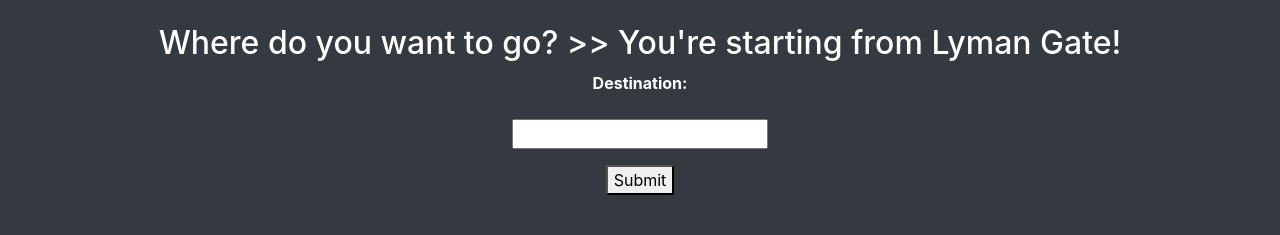
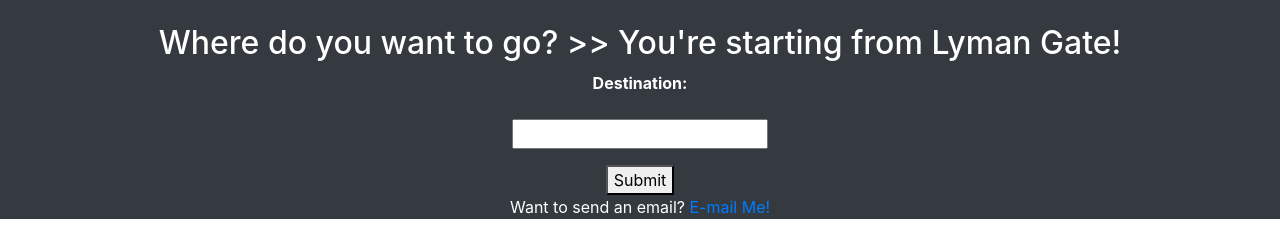
Before and after one commit to CrissyMichelle/In-processingQuestionnaire, a Flask app: page /resources in a window 1280 px wide. Shown: the part 730-965 px from the top of the page. Before the commit the page ends 925 px from the top, so only its background shows below. Run offline with Flask 2, Linux system fonts and the light colour scheme; some libraries are stand-ins or nearby versions.

Commit message:
Core function emailing data frame

```diff
--- a/app.py
+++ b/app.py
@@ -1,20 +1,22 @@
 from flask import Flask, session, render_template, redirect, flash, session, url_for, request, jsonify, current_app
 from flask_debugtoolbar import DebugToolbarExtension
+from flask_mail import Mail, Message
 from werkzeug.exceptions import Unauthorized
 from sqlalchemy.exc import IntegrityError, SQLAlchemyError
-from key import GOOGLE_MAPS_KEY
+from key import GOOGLE_MAPS_KEY, SQLALCHEMY_DATABASE_URI, MAIL_PASSWORD
 from models import db, connect_db, User, NewSoldier, Cadre, GainingUser, Messages
 from forms import ArrivalForm, CreateUserForm, LoginForm, EnterEndpointForm, GetDirectionsForm, CustomFieldParam, GainersForm, CadreForm, MessageForm
-import requests
-import logging, datetime, traceback, sys, pdb
+import logging, datetime, traceback, sys, pdb, requests, os
 from datetime import datetime
+import pandas as pd
+from openpyxl import Workbook
 
 logging.basicConfig(level=logging.INFO)
 
 
 app = Flask(__name__)
 
-# app.config['SQLALCHEMY_DATABASE_URI'] = 'postgres://kbymaecc:hmiBfUsgWuKYu7elxc_Pt1-etdxWo-Md@bubble.db.elephantsql.com/kbymaecc'
+# app.config['SQLALCHEMY_DATABASE_URI'] = SQLALCHEMY_DATABASE_URI
 app.config['SQLALCHEMY_DATABASE_URI'] = 'postgresql:///inprocessing'
 app.config['SQLALCHEMY_TRACK_MODIFICATIONS'] = False
 app.config['SQLALCHEMY_ECHO'] = True
@@ -22,6 +24,15 @@ app.config['SQLALCHEMY_ECHO'] = True
 app.config["SECRET_KEY"] = "psst420"
 app.config['DEBUG_TB_INTERCEPT_REDIRECTS'] = False
 debug = DebugToolbarExtension(app)
+
+app.config['MAIL_SERVER'] = '127.0.0.1'
+app.config['MAIL_PORT'] = '1025'
+app.config['MAIL_USERNAME'] = 'crissymichelle@proton.me'
+app.config['MAIL_PASSWORD'] = MAIL_PASSWORD
+app.config['MAIL_USE_TLS'] = True
+app.config['MAIL_USE_SSL'] = False
+
+mail = Mail(app)
 
 connect_db(app)
 db.create_all()
@@ -94,6 +105,44 @@ def login_form():
 
     return render_template("login.html", form=form)
 
+@app.route("/send_email")
+def send_email():
+    """Send email to logged in cadre member"""
+
+    if "username" not in session:
+        # raise Unauthorized()
+        return redirect("/register")
+
+    username = session['username']
+    cadre_user = User.query.filter(User.username == username).one()
+
+    if cadre_user.type == 'cadre' and cadre_user.cadre.role == 'OPS SGT':
+        cadre_member = cadre_user.email
+        # Retrieve data from incoming users in the User class
+        user_data = User.query.filter_by(type='incoming').all()
+        # Convert user data into a pandas data frame
+        user_df = pd.DataFrame([(user.email, user.rank, user.first_name, user.last_name,
+                                 user.phone_number, user.incoming.arrival_datetime) for user in user_data],
+                                 columns=['Email', 'Rank', 'First', 'Last', 'Phone', 'Arrival Date'])
+        # Create excel file
+        excel_path = 'user_data.xlsx'
+        user_df.to_excel(excel_path, index=False)
+    else:
+        flash("You are not authorized to use this button!")
+        return redirect("/directions")
+
+    msg = Message('Incoming REPLCo Personnel', sender='crissymichelle@proton.me', recipients=[cadre_member])
+    msg.body = "See attached for incoming personnel data"
+    with app.open_resource(excel_path) as fp:
+        msg.attach(excel_path, 'application/vnd.openxmlformats-officedocument.spreadsheetml.sheet', fp.read())
+    mail.send(msg)
+
+    # Clean up by removing the excel file after sending
+    os.remove(excel_path)
+
+    flash('Email sent!')
+    return redirect(f"users/cadre/{session['username']}")
+
 @app.route("/logout")
 def logout():
     """Clears the browser session of username and redirects after grabbing logout time"""
@@ -113,7 +162,8 @@ def page_for_inproc_users():
     """Show and handle Replacement Company's incoming personnel questionaire"""
     # but first, make sure only logged in users can get here
     if "username" not in session:
-        raise Unauthorized()
+        # raise Unauthorized()
+        return redirect("/register")
 
     form = ArrivalForm()
 
@@ -167,7 +217,8 @@ def page_for_gaining_users():
     """Show and handle form for users receiving personnel"""
     # but first, make sure only logged in users can get here
     if "username" not in session:
-        raise Unauthorized()
+        # raise Unauthorized()
+        return redirect("/register")
 
     form = GainersForm()
 
@@ -223,7 +274,8 @@ def page_for_cadre_users():
     """Show and handle form for Replacement Company cadre users"""
     # but first, make sure only logged in users can get here
     if "username" not in session:
-        raise Unauthorized()
+        # raise Unauthorized()
+        return redirect("/register")
 
     form = CadreForm()
 
@@ -275,8 +327,8 @@ def page_for_cadre_users():
 def show_user_deets(username):
     """Info page for logged-in-users"""
     if "username" not in session or username != session['username']:
-        raise Unauthorized()
-
+        # raise Unauthorized()
+        return redirect("/register")
     s = User.query.filter(User.username == username).one()
     soldier = s.incoming
     return render_template("users/deets.html", soldier=soldier)
@@ -285,8 +337,8 @@ def show_user_deets(username):
 def show_gaining_user(username):
     """Info page for logged-in g-users"""
     if "username" not in session or username != session['username']:
-        raise Unauthorized()
-
+        # raise Unauthorized()
+        return redirect("/register")
     g = User.query.filter(User.username == username).one()
     gaining_unit_user = g.gainers
     return render_template("users/gainers.html", soldier=gaining_unit_user)
@@ -295,8 +347,8 @@ def show_gaining_user(username):
 def show_cadre_user(username):
     """Info page for logged-in cadre members"""
     if "username" not in session or username != session['username']:
-        raise Unauthorized()
-
+        # raise Unauthorized()
+        return redirect("/register")
     c = User.query.filter(User.username == username).one()
     cadre_user = c.cadre
     return render_template("users/cadre.html", soldier=cadre_user)
@@ -328,7 +380,6 @@ def show_useful_links():
         if form.validate_on_submit():
             end_point = form.destination.data
             return jsonify(success=True)
-        #     return redirect("/directions?origin=Lyman Gate, HI&destination=" + end_point + "&mode=DRIVING")
         else:
             return jsonify(success=False, error="Form not validated")
 
@@ -356,7 +407,7 @@ def show_get_directions():
 
     start = request.args.get('origin', 'Lyman Gate, HI')
     end = request.args.get('destination', '')
-    mode = request.args.get('mode', 'DRIVING')
+    mode = request.args.get('mode', 'WALKING')
 
     form = GetDirectionsForm()
     return render_template("directions.html", origin=start, destination=end, mode=mode, form=form)
@@ -406,5 +457,6 @@ def show_user(user_id):
 
     messages = (Messages.query.filter(Messages.user_id == user_id)
                 .order_by(Messages.timestamp.desc()).all())
+    likes = [message.id for message in user.likes]
 
-    return render_template('users/show.html', user=user, messages=messages)
+    return render_template('users/show.html', user=user, messages=messages, likes=likes)
--- a/models.py
+++ b/models.py
@@ -24,7 +24,7 @@ class User(db.Model):
     phone_number = db.Column(db.String)
     image_url = db.Column(
         db.Text,
-        default="/static/images/default-pic.png",
+        default="/static/REPLCO_logo.png",
     )
     bio = db.Column(db.Text)
     last_login = db.Column(db.DateTime)
--- a/seed.py
+++ b/seed.py
@@ -57,7 +57,7 @@ reacher = Cadre(id=64888999, role='commander', username=captain.username)
 oneal = GainingUser(id=9999999, BDE='3IBCT', BN='3-4CAV', role="squad leader", username=april.username)
 # Link the inheriting objects with the base class.  SQLA takes care of all the details!
 snuffle.newSoldier_id = snuffy.id
-wardawg.incoming_user = warrior
+wardawg.newSoldier_id = warrior.id
 captain.cadre_id = reacher.id
 april.gainUnit_userid = oneal.id
 # Add and commit NewSoldier, Cadre, and GainingUser objects
--- a/templates/links.html
+++ b/templates/links.html
@@ -5,7 +5,7 @@
 <h2>Useful Phone Numbers and Locations</h2>
 <ul>
     <li>Shuttle Pick-up: 808-655-0389</li>
-    <li><a href="/directions?origin=Lyman%20Gate,%20HI&destination=Building+1020,+Menoher+Rd,+Schofield+Barracks+96857&mode=DRIVING">Directions FROM Lyman Gate to Bldg. 1020</a></li>
+    <li><a href="/directions?origin=Lyman%20Gate,%20HI&destination=Building+1020,+Menoher+Rd,+Schofield+Barracks+96857&mode=WALKING">Directions FROM Lyman Gate to Bldg. 1020</a></li>
 </ul>
 <br><br>
 <br><br>
@@ -24,5 +24,6 @@
      {% endfor %}
      <button type="submit">Submit</button>
 </form>
+<p>Want to send an email? <a href="/send_email">E-mail Me!</a></p>
 <script src="{{ url_for('static', filename='resources.js') }}"></script>
 {% endblock %}
--- a/templates/messages/show.html
+++ b/templates/messages/show.html
@@ -49,6 +49,7 @@
         {% endfor %}
       </ul>
     </div>
+    <a href="{{ url_for('messages_add') }}">Post a new comment</a>
   </div>
 
 {% endblock %}
```
Also changed, not shown: requirements.txt (+8 -0 lines).
